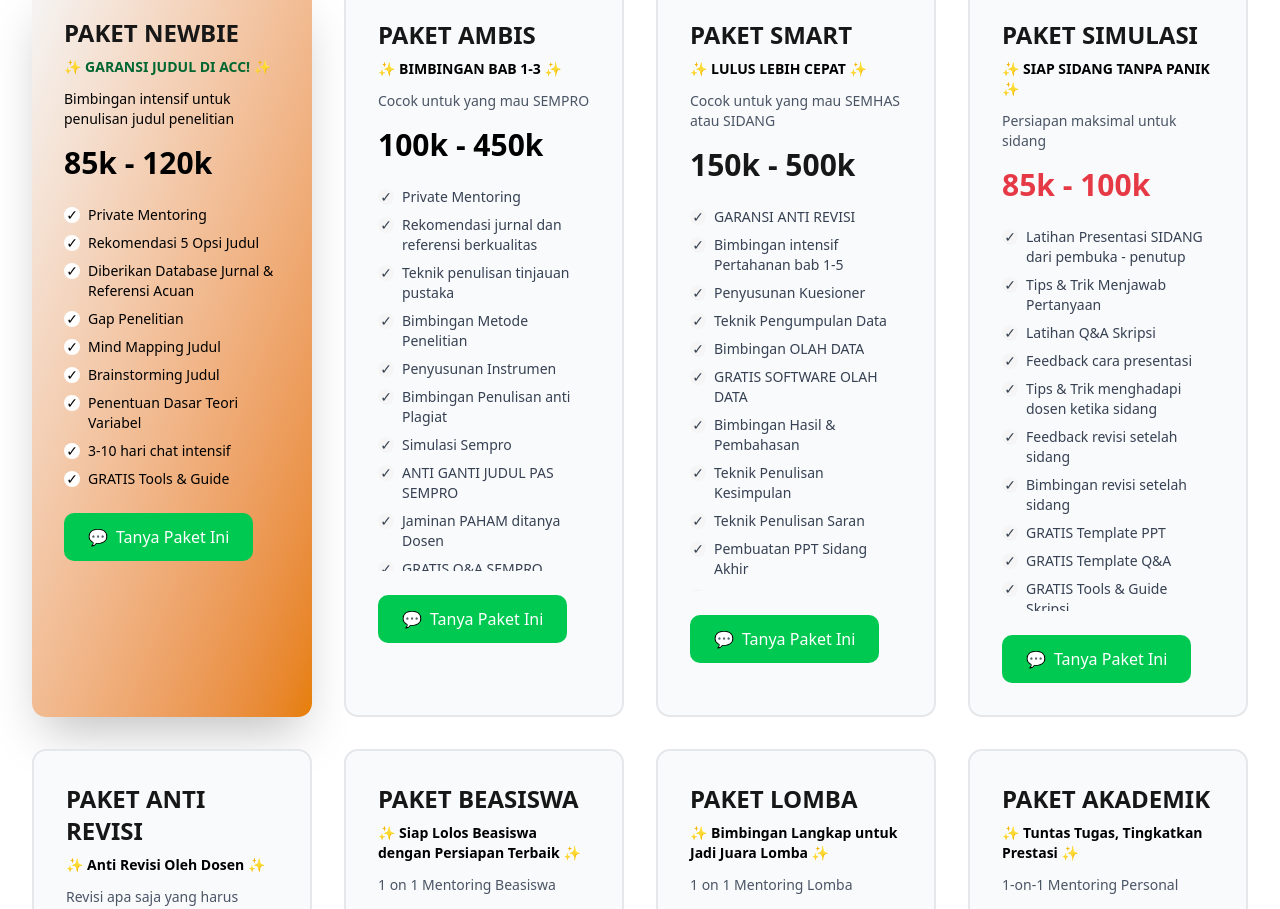
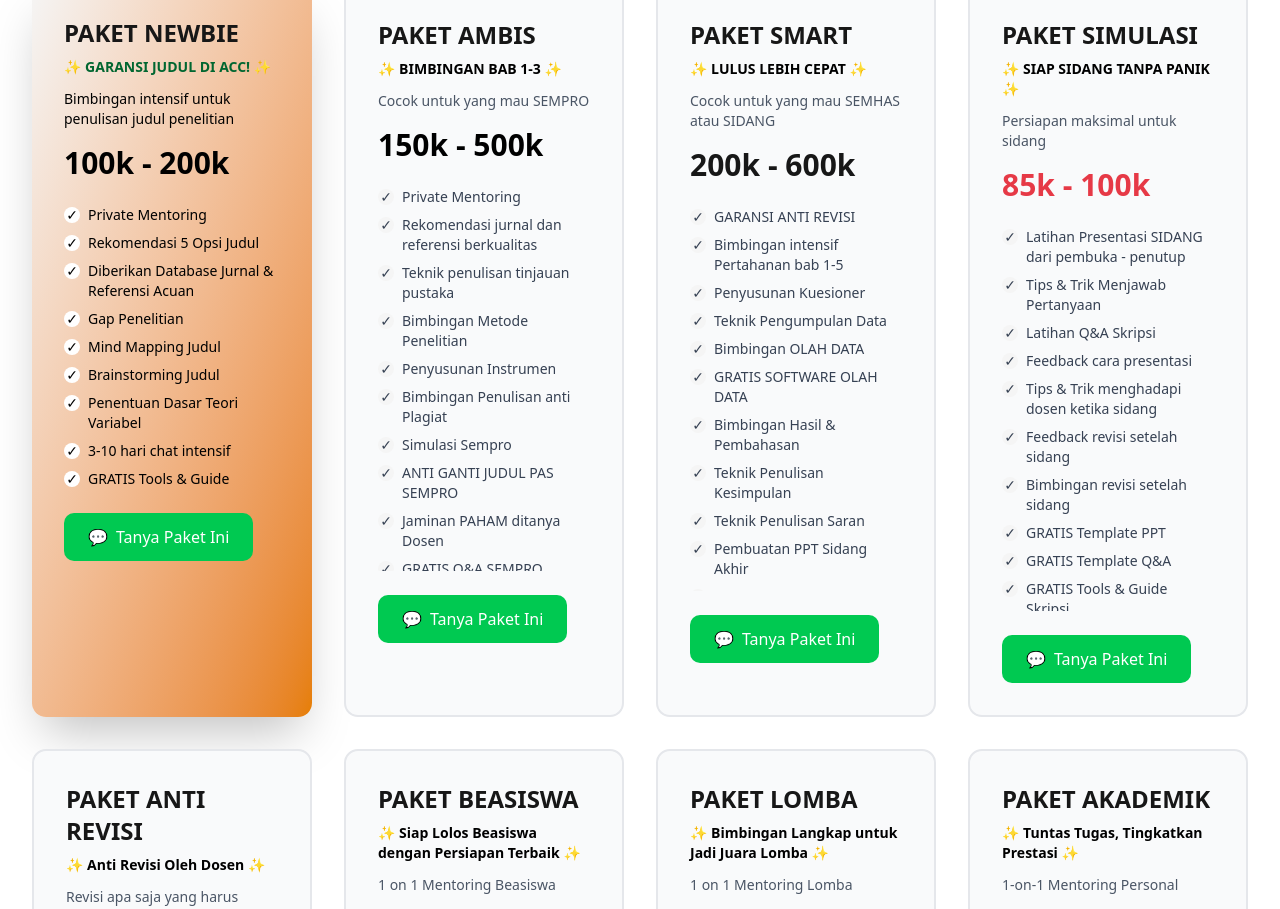
Before and after one commit to LuthfiAditya01/ambismart, a React (Vite) app: page / in a window 1280 px wide. Shown: the part 1827-2736 px from the top of the page. Built offline with nearby package versions, Linux system fonts and the light colour scheme.

Commit message:
Update service package prices

```diff
--- a/src/components/services.tsx
+++ b/src/components/services.tsx
@@ -3,7 +3,7 @@ export default function Services() {
     {
       name: "PAKET NEWBIE",
       link: "PAKET%20NEWBIE",
-      price: "85k - 120k",
+      price: "100k - 200k",
       subtitle: "✨ GARANSI JUDUL DI ACC! ✨",
       description: "Bimbingan intensif untuk penulisan judul penelitian",
       features: [
@@ -23,7 +23,7 @@ export default function Services() {
     {
       name: "PAKET AMBIS",
       link: "PAKET%20AMBIS",
-      price: "100k - 450k",
+      price: "150k - 500k",
       subtitle: "✨ BIMBINGAN BAB 1-3 ✨",
       description: "Cocok untuk yang mau SEMPRO",
       features: [
@@ -48,7 +48,7 @@ export default function Services() {
     {
       name: "PAKET SMART",
       link: "PAKET%20SMART",
-      price: "150k - 500k",
+      price: "200k - 600k",
       subtitle: "✨ LULUS LEBIH CEPAT ✨",
       description: "Cocok untuk yang mau SEMHAS atau SIDANG",
       features: [
```
